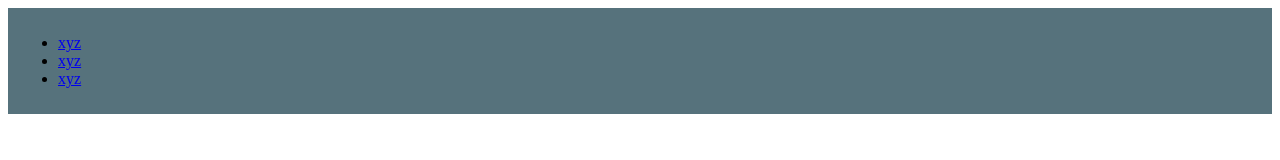
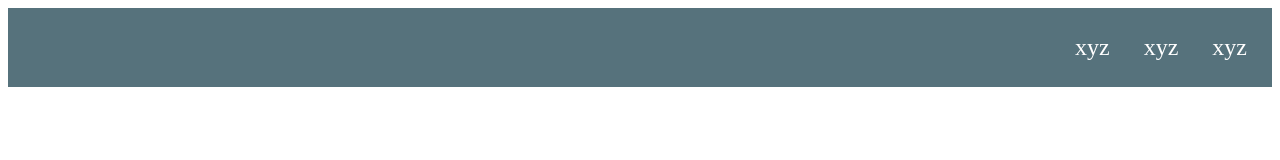
Before and after one commit to Nyll0/landing-page, a plain HTML site: page index.html in a window 1280 px wide. Drawn offline with Linux system fonts and the light colour scheme.

Commit message:
minor changes

```diff
--- a/index.html
+++ b/index.html
@@ -10,11 +10,13 @@
   <div class="body">
 
     <div class="header">
-      <ul class="header__links">
-        <li><a href="#">xyz</a></li>
-        <li><a href="#">xyz</a></li>
-        <li><a href="#">xyz</a></li>
-      </ul>
+      <div class="header__links">
+        <ul>
+          <li><a href="#">xyz</a></li>
+          <li><a href="#">xyz</a></li>
+          <li><a href="#">xyz</a></li>
+        </ul>
+      </div>
     </div>
 
   </div>
--- a/style.css
+++ b/style.css
@@ -3,3 +3,20 @@
   display: flex;
   padding: 10px;
 }
+
+.header__links{
+  display: flex;
+  margin-left: auto; /* align the links to the right*/
+}
+
+ul li{
+  list-style-type: none;
+  display: inline;
+  padding: 5px 15px;
+  font-size: 24px;
+}
+
+a {
+  color: white;
+  text-decoration: none;
+}
```
